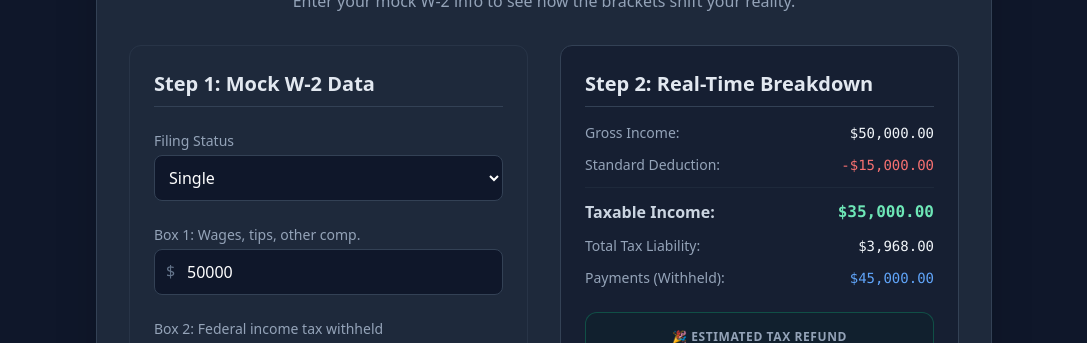
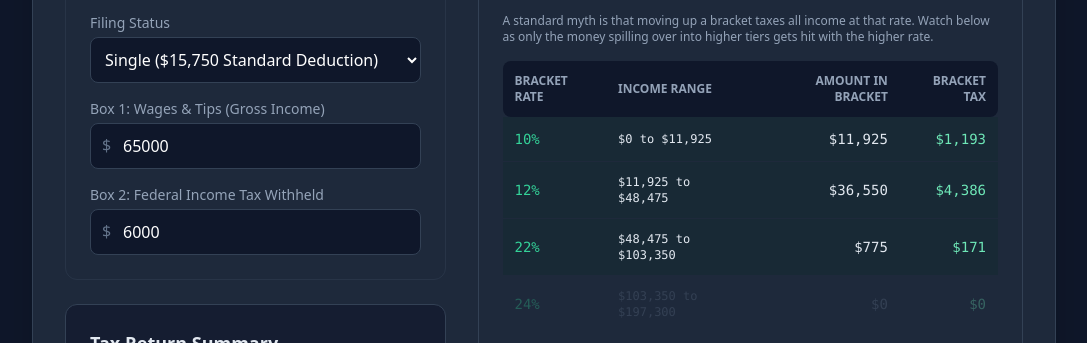
Before and after one commit to sdudeck-ux/tax-simulator, a plain HTML site: page index.html in a window 1280 px wide. Shown: the part 214-557 px from the top of the page, without its empty margins (96-1183 px from the left). Drawn offline with nearby package versions, Linux system fonts and the light colour scheme.

Commit message:
Update index.html

```diff
--- a/index.html
+++ b/index.html
@@ -3,128 +3,166 @@
 <head>
     <meta charset="UTF-8">
     <meta name="viewport" content="width=device-width, initial-scale=1.0">
-    <title>Vibe Tax Simulator</title>
+    <title>2025 Progressive Tax Bracket Simulator</title>
     <script src="https://cdn.tailwindcss.com"></script>
 </head>
 <body class="bg-slate-900 text-slate-100 min-h-screen flex items-center justify-center p-4">
 
-    <div class="bg-slate-800 p-8 rounded-2xl shadow-2xl max-w-4xl w-full border border-slate-700">
+    <div class="bg-slate-800 p-6 md:p-8 rounded-2xl shadow-2xl max-w-5xl w-full border border-slate-700">
         <header class="mb-8 text-center">
-            <h1 class="text-3xl font-extrabold text-emerald-400 tracking-tight">⚡ 1040 Vibe Simulator</h1>
-            <p class="text-slate-400 mt-2">Enter your mock W-2 info to see how the brackets shift your reality.</p>
+            <h1 class="text-3xl font-extrabold text-emerald-400 tracking-tight">⚡ 1040 Progressive Tax Visualizer</h1>
+            <p class="text-slate-400 mt-2">Official 2025 IRS Parameters. See exactly how your income spreads across the brackets.</p>
         </header>
 
-        <div class="grid grid-cols-1 md:grid-cols-2 gap-8">
-            <div class="space-y-6 bg-slate-850 p-6 rounded-xl border border-slate-700/50">
-                <h2 class="text-xl font-bold text-slate-200 border-b border-slate-700 pb-2">Step 1: Mock W-2 Data</h2>
+        <div class="grid grid-cols-1 lg:grid-cols-12 gap-8">
+            <div class="lg:col-span-5 space-y-6">
+                <div class="bg-slate-850 p-6 rounded-xl border border-slate-700/50 space-y-4">
+                    <h2 class="text-xl font-bold text-slate-200 border-b border-slate-700 pb-2">Step 1: W-2 Data Input</h2>
 
                     <div>
                         <label class="block text-sm font-medium text-slate-400 mb-1">Filing Status</label>
                         <select id="filingStatus" class="w-full bg-slate-900 border border-slate-700 rounded-lg p-2.5 text-white focus:ring-2 focus:ring-emerald-500 outline-none">
-                        <option value="single">Single</option>
-                        <option value="mfj">Married Filing Jointly</option>
+                            <option value="single">Single ($15,750 Standard Deduction)</option>
+                            <option value="mfj">Married Filing Jointly ($31,500 Standard Deduction)</option>
                         </select>
                     </div>
 
                     <div>
-                    <label class="block text-sm font-medium text-slate-400 mb-1">Box 1: Wages, tips, other comp.</label>
+                        <label class="block text-sm font-medium text-slate-400 mb-1">Box 1: Wages & Tips (Gross Income)</label>
                         <div class="relative">
                             <span class="absolute left-3 top-2.5 text-slate-500">$</span>
-                        <input id="wages" type="number" value="50000" class="w-full bg-slate-900 border border-slate-700 rounded-lg p-2.5 pl-8 text-white focus:ring-2 focus:ring-emerald-500 outline-none">
+                            <input id="wages" type="number" value="65000" class="w-full bg-slate-900 border border-slate-700 rounded-lg p-2.5 pl-8 text-white focus:ring-2 focus:ring-emerald-500 outline-none">
                         </div>
                     </div>
 
                     <div>
-                    <label class="block text-sm font-medium text-slate-400 mb-1">Box 2: Federal income tax withheld</label>
+                        <label class="block text-sm font-medium text-slate-400 mb-1">Box 2: Federal Income Tax Withheld</label>
                         <div class="relative">
                             <span class="absolute left-3 top-2.5 text-slate-500">$</span>
-                        <input id="withholding" type="number" value="45000" class="w-full bg-slate-900 border border-slate-700 rounded-lg p-2.5 pl-8 text-white focus:ring-2 focus:ring-emerald-500 outline-none">
+                            <input id="withholding" type="number" value="6000" class="w-full bg-slate-900 border border-slate-700 rounded-lg p-2.5 pl-8 text-white focus:ring-2 focus:ring-emerald-500 outline-none">
                         </div>
                     </div>
                 </div>
 
-            <div class="flex flex-col justify-between bg-slate-900/50 p-6 rounded-xl border border-slate-700">
-                <div>
-                    <h2 class="text-xl font-bold text-slate-200 border-b border-slate-700 pb-2 mb-4">Step 2: Real-Time Breakdown</h2>
-
-                    <div class="space-y-3 text-sm">
+                <div class="bg-slate-900/60 p-6 rounded-xl border border-slate-700 space-y-3 text-sm">
+                    <h3 class="text-lg font-bold text-slate-200 mb-2">Tax Return Summary</h3>
                     <div class="flex justify-between"><span class="text-slate-400">Gross Income:</span> <span id="lblGross" class="font-mono">$0.00</span></div>
-                        <div class="flex justify-between"><span class="text-slate-400">Standard Deduction:</span> <span id="lblDeduction" class="font-mono text-red-400">-$0.00</span></div>
+                    <div class="flex justify-between"><span class="text-slate-400">2025 Standard Deduction:</span> <span id="lblDeduction" class="font-mono text-red-400">-$0.00</span></div>
                     <hr class="border-slate-800">
                     <div class="flex justify-between text-base font-semibold"><span class="text-slate-300">Taxable Income:</span> <span id="lblTaxable" class="font-mono text-emerald-300">$0.00</span></div>
-                        <div class="flex justify-between"><span class="text-slate-400">Total Tax Liability:</span> <span id="lblTaxLiability" class="font-mono">$0.00</span></div>
-                        <div class="flex justify-between"><span class="text-slate-400">Payments (Withheld):</span> <span id="lblPaid" class="font-mono text-blue-400">$0.00</span></div>
+                    <div class="flex justify-between"><span class="text-slate-400">Total Calculated Tax:</span> <span id="lblTaxLiability" class="font-mono">$0.00</span></div>
+                    <div class="flex justify-between"><span class="text-slate-400">Box 2 Payments Made:</span> <span id="lblPaid" class="font-mono text-blue-400">$0.00</span></div>
+
+                    <div id="resultBox" class="mt-4 p-4 rounded-xl text-center border transition-all duration-300">
+                        <div id="resultType" class="text-xs uppercase tracking-wider font-bold">Calculating...</div>
+                        <div id="resultAmount" class="text-2xl font-black font-mono mt-1">$0.00</div>
+                    </div>
                 </div>
             </div>
 
-                <div id="resultBox" class="mt-6 p-4 rounded-xl text-center border transition-all duration-300">
-                    <div id="resultType" class="text-xs uppercase tracking-wider font-bold text-slate-400">Calculating...</div>
-                    <div id="resultAmount" class="text-3xl font-black font-mono mt-1">$0.00</div>
+            <div class="lg:col-span-7 bg-slate-850 p-6 rounded-xl border border-slate-700 flex flex-col justify-between">
+                <div>
+                    <h2 class="text-xl font-bold text-slate-200 border-b border-slate-700 pb-2 mb-4">Step 2: How Your Money is Taxed</h2>
+                    <p class="text-xs text-slate-400 mb-4">A standard myth is that moving up a bracket taxes all income at that rate. Watch below as only the money spilling over into higher tiers gets hit with the higher rate.</p>
+
+                    <div class="overflow-x-auto">
+                        <table class="w-full text-left text-sm text-slate-300">
+                            <thead class="text-xs uppercase bg-slate-900 text-slate-400">
+                                <tr>
+                                    <th class="p-3 rounded-l-lg">Bracket Rate</th>
+                                    <th class="p-3">Income Range</th>
+                                    <th class="p-3 text-right">Amount in Bracket</th>
+                                    <th class="p-3 text-right rounded-r-lg">Bracket Tax</th>
+                                </tr>
+                            </thead>
+                            <tbody id="bracketTableBody" class="divide-y divide-slate-800">
+                                </tbody>
+                        </table>
+                    </div>
                 </div>
             </div>
         </div>
     </div>
 
     <script>
-        // 2026 Marginal Tax Brackets (Simulated Standard Brackets)
-        const BRACKETS = {
+        // Official 2025 IRS Income Tax Brackets
+        const BRACKETS_2025 = {
             single: [
-                { limit: 11600, rate: 0.10 },
-                { limit: 47150, rate: 0.12 },
-                { limit: 100525, rate: 0.22 },
-                { limit: 191950, rate: 0.24 },
-                { limit: 243725, rate: 0.32 },
-                { limit: 609350, rate: 0.35 },
-                { limit: Infinity, rate: 0.37 }
+                { min: 0, limit: 11925, rate: 0.10 },
+                { min: 11925, limit: 48475, rate: 0.12 },
+                { min: 48475, limit: 103350, rate: 0.22 },
+                { min: 103350, limit: 197300, rate: 0.24 },
+                { min: 197300, limit: 250525, rate: 0.32 },
+                { min: 250525, limit: 626350, rate: 0.35 },
+                { min: 626350, limit: Infinity, rate: 0.37 }
             ],
             mfj: [
-                { limit: 23200, rate: 0.10 },
-                { limit: 94300, rate: 0.12 },
-                { limit: 201050, rate: 0.22 },
-                { limit: 383900, rate: 0.24 },
-                { limit: 487450, rate: 0.32 },
-                { limit: 731200, rate: 0.35 },
-                { limit: Infinity, rate: 0.37 }
+                { min: 0, limit: 23850, rate: 0.10 },
+                { min: 23850, limit: 96950, rate: 0.12 },
+                { min: 96950, limit: 206700, rate: 0.22 },
+                { min: 206700, limit: 394600, rate: 0.24 },
+                { min: 394600, limit: 501050, rate: 0.32 },
+                { min: 501050, limit: 751600, rate: 0.35 },
+                { min: 751600, limit: Infinity, rate: 0.37 }
             ]
         };
 
-        const DEDUCTIONS = {
-            single: 15000, // Estimated 2026 standard deduction adjustments
-            mfj: 30000
+        // Official 2025 IRS Standard Deductions
+        const DEDUCTIONS_2025 = {
+            single: 15750,
+            mfj: 31500
         };
 
-        function calculateTax(taxableIncome, status) {
-            if (taxableIncome <= 0) return 0;
-
-            let tax = 0;
-            let previousLimit = 0;
-            const brackets = BRACKETS[status];
-
-            for (const bracket of brackets) {
-                if (taxableIncome > bracket.limit) {
-                    tax += (bracket.limit - previousLimit) * bracket.rate;
-                    previousLimit = bracket.limit;
-                } else {
-                    tax += (taxableIncome - previousLimit) * bracket.rate;
-                    break;
-                }
-            }
-            return tax;
-        }
-
         function updateVibe() {
-            // Inputs
             const status = document.getElementById('filingStatus').value;
             const wages = Math.max(0, parseFloat(document.getElementById('wages').value) || 0);
             const withholding = Math.max(0, parseFloat(document.getElementById('withholding').value) || 0);
 
-            // Logic
-            const deduction = DEDUCTIONS[status];
+            const deduction = DEDUCTIONS_2025[status];
             const taxableIncome = Math.max(0, wages - deduction);
-            const totalTax = calculateTax(taxableIncome, status);
+
+            // Calculate tax and generate breakdown rows simultaneously
+            let totalTax = 0;
+            let htmlTableRows = "";
+            const brackets = BRACKETS_2025[status];
+
+            brackets.forEach((bracket) => {
+                let amountInBracket = 0;
+                let bracketTax = 0;
+
+                if (taxableIncome > bracket.min) {
+                    let currentUpperLimit = Math.min(taxableIncome, bracket.limit);
+                    amountInBracket = currentUpperLimit - bracket.min;
+                    bracketTax = amountInBracket * bracket.rate;
+                    totalTax += bracketTax;
+                }
+
+                // Render descriptive string for the table range display
+                let rangeText = `${formatCurrency(bracket.min)}`;
+                if (bracket.limit === Infinity) {
+                    rangeText += "+";
+                } else {
+                    rangeText += ` to ${formatCurrency(bracket.limit)}`;
+                }
+
+                // Highlight active brackets visually
+                let rowStyle = amountInBracket > 0 ? "bg-emerald-950/20 font-medium text-slate-200" : "opacity-30 text-slate-500";
+
+                htmlTableRows += `
+                    <tr class="${rowStyle}">
+                        <td class="p-3 text-emerald-400 font-mono">${(bracket.rate * 100).toFixed(0)}%</td>
+                        <td class="p-3 text-xs font-mono">${rangeText}</td>
+                        <td class="p-3 text-right font-mono">${formatCurrency(amountInBracket)}</td>
+                        <td class="p-3 text-right font-mono text-emerald-300">${formatCurrency(bracketTax)}</td>
+                    </tr>
+                `;
+            });
+
+            // Write bracket matrix to UI
+            document.getElementById('bracketTableBody').innerHTML = htmlTableRows;
+
+            // Update Summaries
             const finalDifference = withholding - totalTax;
-
-            // DOM Updates
             document.getElementById('lblGross').innerText = formatCurrency(wages);
             document.getElementById('lblDeduction').innerText = `-${formatCurrency(deduction)}`;
             document.getElementById('lblTaxable').innerText = formatCurrency(taxableIncome);
@@ -136,28 +174,26 @@
             const resultAmount = document.getElementById('resultAmount');
 
             if (finalDifference >= 0) {
-                // Refund Vibe
-                resultType.innerText = "🎉 Estimated Tax Refund";
+                resultType.innerText = "🎉 Estimated Refund";
                 resultAmount.innerText = formatCurrency(finalDifference);
-                resultBox.className = "mt-6 p-4 rounded-xl text-center border border-emerald-500/30 bg-emerald-950/20 text-emerald-400";
+                resultBox.className = "mt-4 p-4 rounded-xl text-center border border-emerald-500/30 bg-emerald-950/30 text-emerald-400";
             } else {
-                // Owe Vibe
                 resultType.innerText = "💸 Tax Owed to IRS";
                 resultAmount.innerText = formatCurrency(Math.abs(finalDifference));
-                resultBox.className = "mt-6 p-4 rounded-xl text-center border border-rose-500/30 bg-rose-950/20 text-rose-400";
+                resultBox.className = "mt-4 p-4 rounded-xl text-center border border-rose-500/30 bg-rose-950/30 text-rose-400";
             }
         }
 
         function formatCurrency(num) {
-            return new Intl.NumberFormat('en-US', { style: 'currency', currency: 'USD' }).format(num);
+            return new Intl.NumberFormat('en-US', { style: 'currency', currency: 'USD', maximumFractionDigits: 0 }).format(num);
         }
 
-        // Event Listeners for that instantaneous Vibe Coding feel
+        // Live Event Handling
         document.getElementById('filingStatus').addEventListener('change', updateVibe);
         document.getElementById('wages').addEventListener('input', updateVibe);
         document.getElementById('withholding').addEventListener('input', updateVibe);
 
-        // Run on load
+        // Initial Exec
         updateVibe();
     </script>
 </body>
```
Lines whose indentation alone changed are shown as unchanged.
